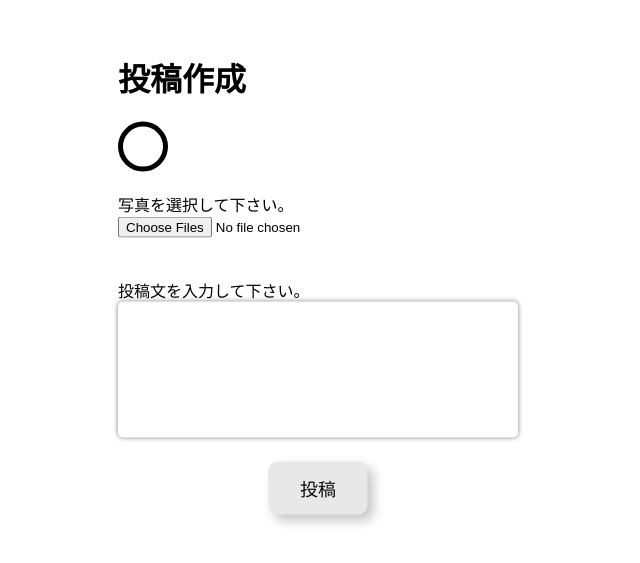
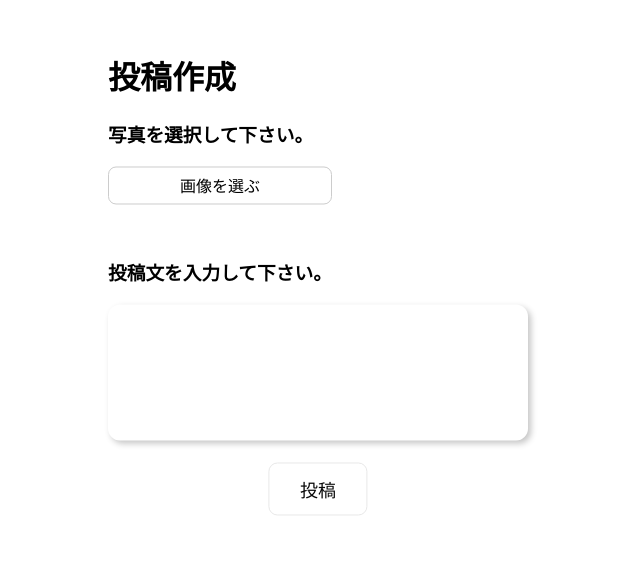
Before and after one commit to Takaya0501/Sumakon2022, a Next.js app: page / in a window 1280 px wide. Shown: the part 153-716 px from the top of the page, without its empty margins (322-962 px from the left). Built offline with nearby package versions, Linux system fonts and the light colour scheme.

Commit message:
0817 commit

```diff
--- a/pages/_app.js
+++ /dev/null
@@ -1,7 +0,0 @@
-import '../styles/globals.css';
-
-function MyApp({ Component, pageProps }) {
-  return <Component {...pageProps} />;
-}
-
-export default MyApp;
--- a/pages/index.js
+++ b/pages/index.js
@@ -1,5 +1,4 @@
-//8/12
-//次やること：ファイル選択ボタンいじる
+//8/17
 //投稿ボタン押した後の処理
 
 import Head from 'next/head';
@@ -20,22 +19,24 @@ export default function posting() {
         <title>投稿作成</title>
       </Head>
       <h1>投稿作成</h1>
-      <div className={styles.iconCircle} />
+      {/* <div className={styles.iconCircle} /> */}
       <main>
+        <form action="send_data" method="post">
           <div className={preview}>
-          写真を選択して下さい。
-          <br />
-          <label>
+            <h3>写真を選択して下さい。</h3>
+
+            <label className={styles.file}>
+              <div>画像を選ぶ</div>
               <input type="file" accept="image/*" multiple="multiple" onChange={handleChangeFile} />
             </label>
             <br />
             <img className={styles.preview} src={preview} name="aaa" />
           </div>
 
-        <form action="/send-data-here" method="post">
-          <br />
-          <label for="first">投稿文を入力して下さい。</label>
-          <br />
+          <label for="first">
+            <h3>投稿文を入力して下さい。</h3>
+          </label>
+
           <textarea
             className={styles.textarea}
             name="text"
@@ -47,10 +48,11 @@ export default function posting() {
 
           <br />
           <br />
-
+          <div className={styles.submit_color}>
             <button className={styles.submit} type="submit">
               投稿
             </button>
+          </div>
         </form>
       </main>
       {/* <div className={styles.imageContainer}>
--- a/styles/Home.module.css
+++ b/styles/Home.module.css
@@ -18,23 +18,24 @@
   margin-bottom: 20px;
 }
 
-/* 文章入力 */
-.textarea {
-  max-width: 400px;
-  max-height: 400px;
-  resize: none;
-  font-family: -apple-system, BlinkMacSystemFont, 'Segoe UI', 'Roboto', 'Oxygen', 'Ubuntu',
-    'Cantarell', 'Fira Sans', 'Droid Sans', 'Helvetica Neue', sans-serif;
-  font-weight: 600;
-  font-size: 24px;
-  color: #666666;
-  background-color: rgb(255, 255, 255);
-  box-shadow: 0 0 0.4vw rgba(0, 0, 0, 0.5), 0 0 0 0.15vw transparent;
-  border-radius: 0.4vw;
-  border: none;
-  outline: none;
-  padding: 10px;
-  transition: 0.4s;
+/* ファイル選択ボタン */
+.file input {
+  display: none;
+}
+
+.file div {
+  cursor: pointer;
+  border: 1px solid #ccc;
+  padding: 6px;
+  text-align: center;
+  width: 50%;
+  border-radius: 0.5em;
+  transition: all 0.3s ease;
+}
+
+.file div:hover {
+  background: #022cfa;
+  color: #fff;
 }
 
 /*画像サイズ*/
@@ -48,22 +49,56 @@
   position: unset !important;
 }
 
+/* 文章入力 */
+.textarea {
+  max-width: 400px;
+  max-height: 400px;
+  resize: none;
+  font-family: -apple-system, BlinkMacSystemFont, 'Segoe UI', 'Roboto', 'Oxygen', 'Ubuntu',
+    'Cantarell', 'Fira Sans', 'Droid Sans', 'Helvetica Neue', sans-serif;
+  font-weight: 600;
+  font-size: 24px;
+  color: #000000;
+  background-color: #fff;
+  /* box-shadow: 0 0 0.4vw rgba(0, 0, 0, 0.5), 0 0 0 0.15vw transparent; */
+  box-shadow: 3px 3px 6px #c5c5c5, -6px -6px 12px #ffffff;
+  border-radius: 0.5em;
+  border: none;
+  outline: none;
+  padding: 10px;
+  transition: 0.4s;
+}
+
 /* 投稿ボタン */
 .submit {
+  cursor: pointer;
   color: #090909;
   padding: 0.7em 1.7em;
   font-size: 18px;
   border-radius: 0.5em;
-  background: #e8e8e8;
+  background: #ffffff;
   border: 1px solid #e8e8e8;
   transition: all 0.3s;
-  box-shadow: 6px 6px 12px #c5c5c5, -6px -6px 12px #ffffff;
+
   position: absolute;
   top: 105;
   left: 50%;
   transform: translateX(-50%);
   -webkit-transform: translateX(-50%);
   -ms-transform: translateX(-50%);
+  transition: all 0.3s ease;
+}
+
+.submit :hover {
+  background-color: #022cfa;
+}
+
+.submit_color {
+  background-color: #fff;
+}
+.submit_color :hover {
+  background-color: #022cfa;
+  color: #fff;
 }
 
 .image {
@@ -72,9 +107,9 @@
   height: unset !important;
 }
 
-.label {
+/* .label {
   margin-left: 3em;
-}
+} */
 .my-file-input {
   display: inline-block;
   padding: 5px;
```
Also changed, not shown: pages/send_data.js (added). Lines whose indentation alone changed are shown as unchanged.
